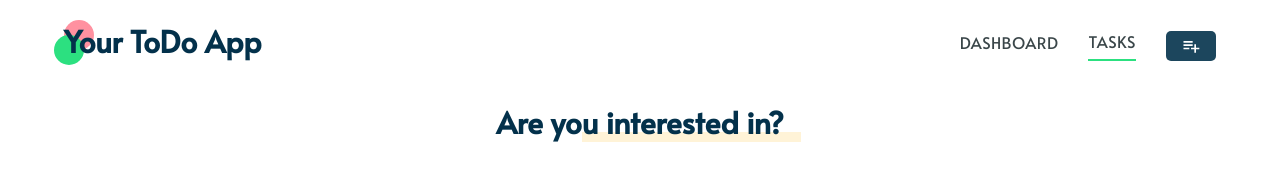
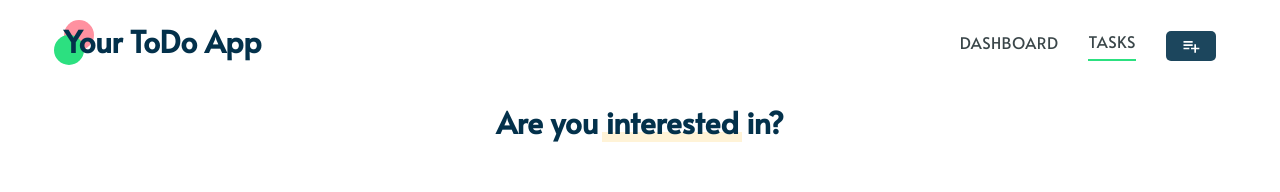
Before and after one commit to huthaifaaltiti/todo-app, a React (Create React App) app: page /tasks in a window 1280 px wide. Shown: the top 192 px of the page. Built offline with nearby package versions, Linux system fonts and the light colour scheme.

Commit message:
adding styling to delete all tasks, solving after in intrested in

```diff
--- a/src/components/Task/index.js
+++ b/src/components/Task/index.js
@@ -22,25 +22,24 @@ export default function Task({ task, index }) {
   const dispatch = useDispatch();
   const tasks = useSelector((state) => state.TasksReducer);
 
-  // the Unix timestamp (in milliseconds)
-  const earlierDate = new Date(task?.taskDate).getTime();
-  const currentDate = new Date().getTime();
-
-  const diffInMilliseconds = currentDate - earlierDate;
-
-  // Convert the time difference to days
-  const daysDiff = Math.floor(diffInMilliseconds / (1000 * 60 * 60 * 24));
-
-  // Convert the time difference to hours
-  const hoursDiff = Math.floor(diffInMilliseconds / (1000 * 60 * 60));
-
-  // Convert the time difference to minutes
-  const minutesDiff = Math.floor(diffInMilliseconds / (1000 * 60));
-
   // const [doneDivs, setDoneDivs] = useState([]);
   const [isEditable, setIsEditable] = useState(false);
   const [editableTask, setEditableTask] = useState({});
   const [newTask, setNewTask] = useState("");
+
+  // the Unix timestamp (in milliseconds)
+  const earlierDate = new Date(task?.taskDate).getTime();
+  const currentDate = new Date().getTime();
+  const diffInMilliseconds = currentDate - earlierDate;
+
+  // days
+  const daysDiff = Math.floor(diffInMilliseconds / (1000 * 60 * 60 * 24));
+
+  // hours
+  const hoursDiff = Math.floor(diffInMilliseconds / (1000 * 60 * 60));
+
+  // minutes
+  const minutesDiff = Math.floor(diffInMilliseconds / (1000 * 60));
 
   function handleDeleteTask(task) {
     dispatch(deleteTask(task));
--- a/src/pages/NewTask/index.js
+++ b/src/pages/NewTask/index.js
@@ -57,7 +57,7 @@ export default function NewTask() {
       </div>
 
       <div className={styles.tasksCont}>
-        {tasks.length > 1 ? (
+        {tasks.length > 0 ? (
           <div
             className={styles.deleteAllCont}
             onClick={() => {
@@ -66,7 +66,7 @@ export default function NewTask() {
           >
             <span>
               <MdOutlineDeleteSweep className={styles.deleteAllIcon} />
-              Delete All
+              Delete All Tasks
             </span>
           </div>
         ) : (
--- a/src/pages/NewTask/styles.module.css
+++ b/src/pages/NewTask/styles.module.css
@@ -113,6 +113,8 @@
   display: flex;
   align-items: center;
   justify-content: center;
+
+  margin-bottom: 2rem;
 }
 
 .deleteAllCont span {
@@ -128,16 +130,16 @@
   display: flex;
   align-items: center;
   justify-content: center;
-  gap: .3rem;
+  gap: 0.3rem;
 
-  transition: all .1s linear;
+  transition: all 0.1s linear;
 }
 
 .deleteAllCont span:hover {
-  background-color: var(--color-prim-l1);
+  background-color: var(--color-fif-d1);
 }
 
-.deleteAllIcon{
+.deleteAllIcon {
   width: 1.9rem;
   height: 1.9rem;
 }
--- a/src/pages/Tasks/index.js
+++ b/src/pages/Tasks/index.js
@@ -29,7 +29,7 @@ export default function Tasks() {
       </Helmet>
 
       <header className={styles.header}>
-        <h2>Are you interested in?</h2>
+        <h2>Are you <span>interested</span> in?</h2>
       </header>
 
       <div className={styles.tasksCont}>
--- a/src/pages/Tasks/styles.module.css
+++ b/src/pages/Tasks/styles.module.css
@@ -28,20 +28,22 @@
 
 .header h2 {
   font-size: 3rem;
+}
 
+.header h2 span {
   position: relative;
 }
 
-.header h2::after {
+.header h2 span::after {
   content: "";
-  width: 19%;
+  width: 105%;
   height: 1rem;
 
   background-color: var(--color-four);
 
   position: absolute;
   bottom: 0;
-  left: 45%;
+  left: -3%;
   z-index: -1;
 }
 
```
